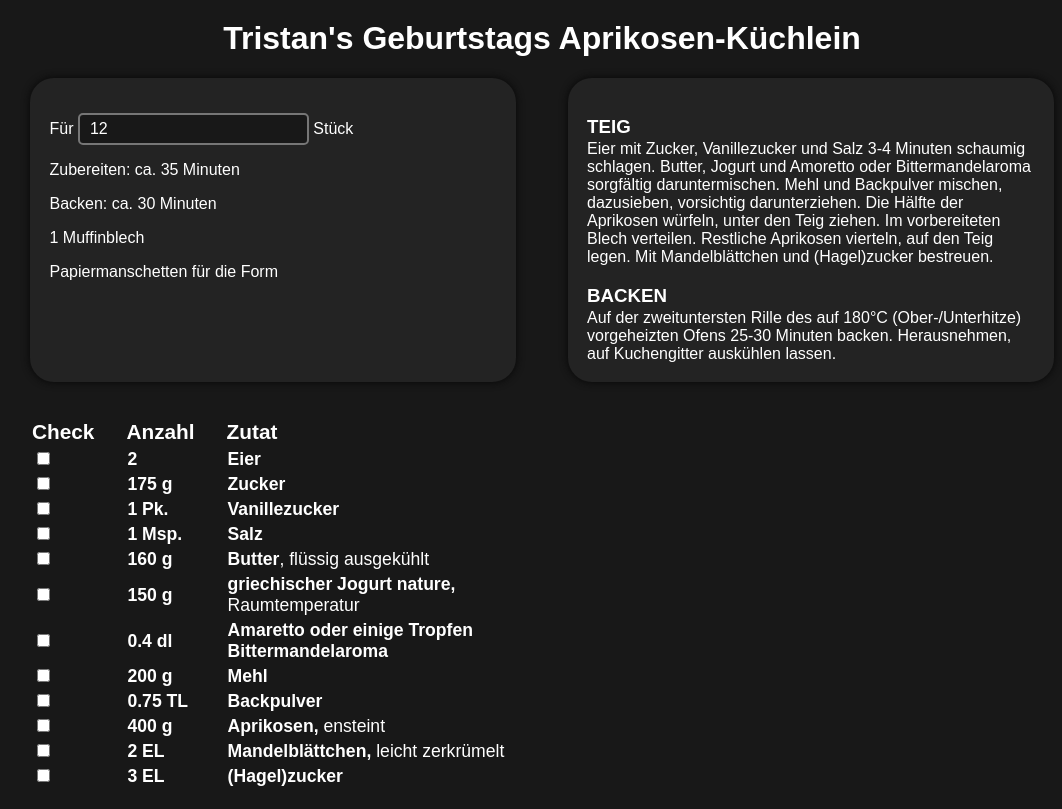
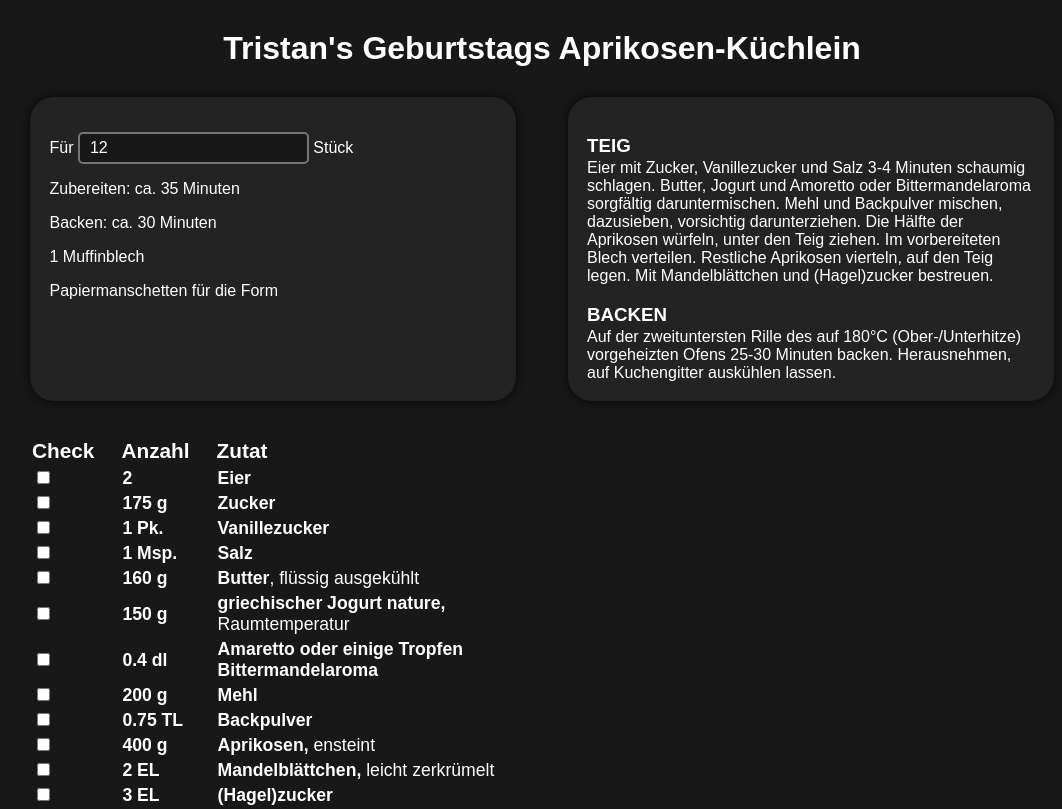
Before and after one commit to Kenji-Pages/TristanBDay, a plain HTML site: page index.html in a window 1280 px wide. Shown: the whole page, without its empty margins (98-1160 px from the left). Drawn offline with Linux system fonts and the light colour scheme.

Commit message:
Fix padding

```diff
--- a/style.css
+++ b/style.css
@@ -9,14 +9,13 @@ body {
     background-color: var(--bg);
     color: white;
     margin: 0;
-    height: 100vh;
-    padding: 0 10%;
+    padding: 0% 10%;
 }
 
 h1 {
     text-align: center;
     margin: 0;
-    padding: 2% 0;
+    padding: 30px 0;
 }
 
 main {
@@ -43,7 +42,7 @@ main {
 th {
     font-size: 1.3em;
     text-align: start;
-    padding: 2px 30px 2px 0;
+    padding: 2px 25px 2px 0;
 }
 td {
     font-size: 1.1em;
```
